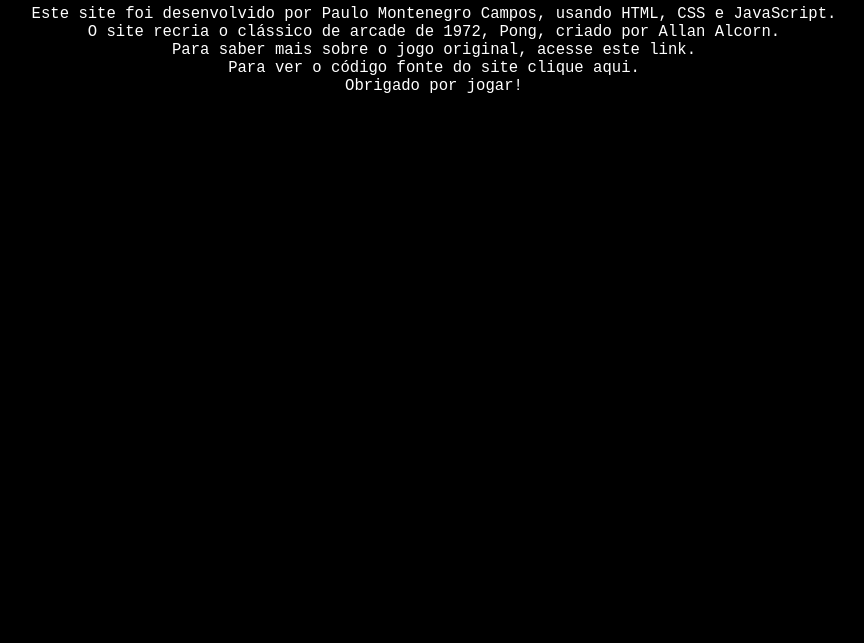
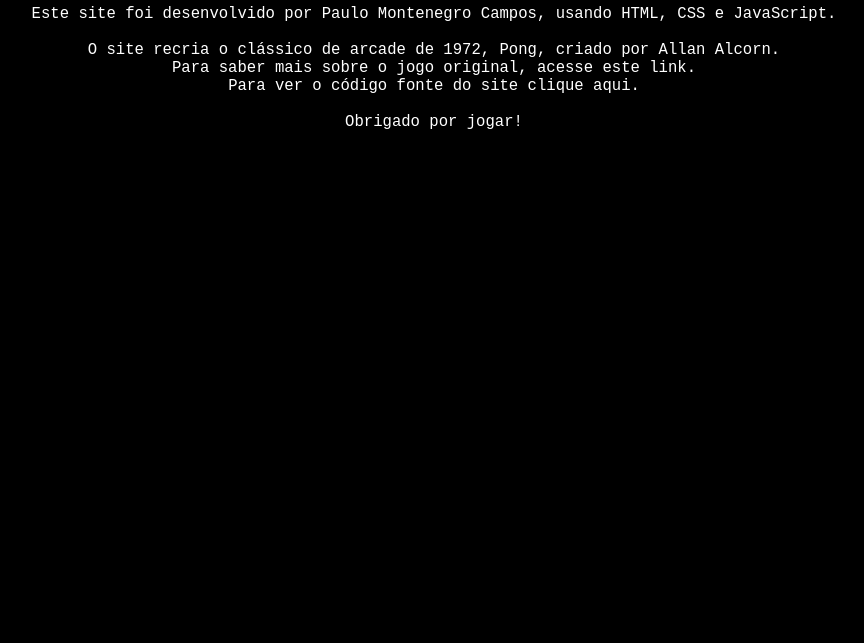
Before and after one commit to paulo-campos-57/Pong, a plain HTML site: page sobreSite.html in a window 1280 px wide. Shown: the part 157-800 px from the top of the page, without its empty margins (206-1070 px from the left). Drawn offline with Linux system fonts and the light colour scheme.

Commit message:
Update sobreSite.html

```diff
--- a/sobreSite.html
+++ b/sobreSite.html
@@ -33,12 +33,12 @@
         <p>
             Este site foi desenvolvido por
             <a href="https://github.com/paulo-campos-57" class="links" target="_blank">Paulo Montenegro Campos</a>,
-            usando HTML, CSS e JavaScript.<br>
+            usando HTML, CSS e JavaScript.<br><br>
             O site recria o clássico de arcade de 1972, Pong, criado por Allan Alcorn.<br>
             Para saber mais sobre o jogo original, acesse este
             <a href="https://www.techtudo.com.br/noticias/2016/03/conheca-pong-o-primeiro-videogame-lucrativo-da-historia.ghtml" class="links" target="_blank">link</a>.<br>
             Para ver o código fonte do site clique
-            <a href="https://github.com/paulo-campos-57/Pong" class="links" target="_blank">aqui</a>.<br>
+            <a href="https://github.com/paulo-campos-57/Pong" class="links" target="_blank">aqui</a>.<br><br>
             Obrigado por jogar!
         </p>
     </div>
```
